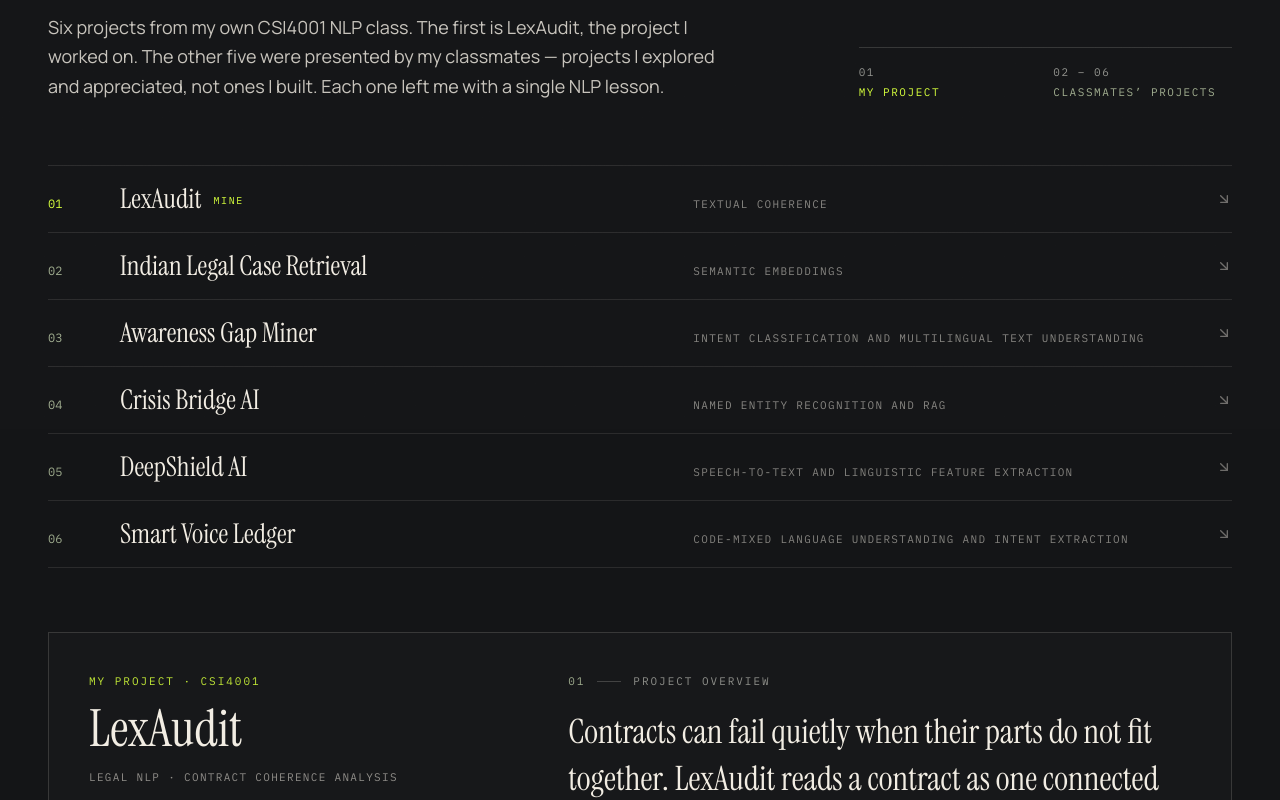
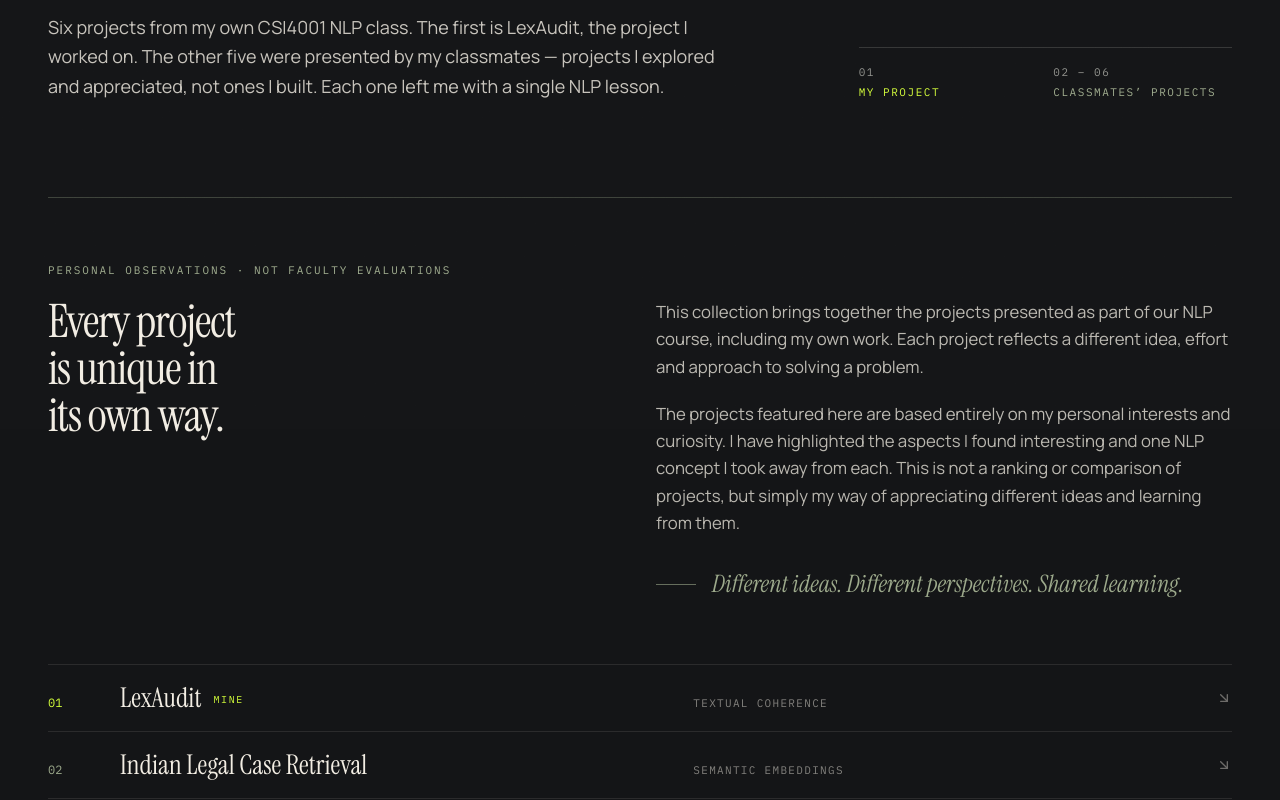
Before and after one commit to lavan-chinna19/csi4001-nlp-portfolio, a React (Vite) app: page /exhibits in a window 1280 px wide. Shown: the part 371-1171 px from the top of the page. Built offline with nearby package versions, Linux system fonts and the light colour scheme.

Commit message:
V7.2: collection opening statement

```diff
--- a/src/pages/Exhibits.tsx
+++ b/src/pages/Exhibits.tsx
@@ -6,7 +6,7 @@ import Page from '../components/Page';
 import NextChapter from '../components/NextChapter';
 import { Reveal } from '../components/Bits';
 import { PresentationGallery } from '../components/PresentationGallery';
-import { classProjects, type ClassProject } from '../content/exhibits';
+import { classProjects, collectionIntro, type ClassProject } from '../content/exhibits';
 
 const mine = classProjects.filter((p) => p.mine);
 const classmates = classProjects.filter((p) => !p.mine);
@@ -247,6 +247,34 @@ export default function Exhibits() {
           </dl>
         </div>
 
+        <section aria-labelledby="h-collection-intro" data-collection-intro className="mt-20 border-t border-sage/30 pt-12 md:mt-24 md:pt-16">
+          <Reveal>
+            <div className="grid gap-8 md:grid-cols-12">
+              <div className="md:col-span-5">
+                <p className="label text-sage">{collectionIntro.label}</p>
+                <h2
+                  id="h-collection-intro"
+                  className="mt-5 max-w-[14ch] font-serif leading-[1.02] tracking-tight text-ivory"
+                  style={{ fontSize: 'clamp(2rem, 3.6vw, 3rem)' }}
+                >
+                  {collectionIntro.title}
+                </h2>
+              </div>
+              <div className="min-w-0 space-y-5 md:col-span-6 md:col-start-7 md:pt-9">
+                {collectionIntro.paragraphs.map((t) => (
+                  <p key={t.slice(0, 24)} className="max-w-[60ch] text-[1.05rem] leading-relaxed text-ivory/75">
+                    {t}
+                  </p>
+                ))}
+                <p className="flex items-center gap-4 pt-3 font-serif text-xl italic leading-snug text-sage md:text-2xl">
+                  <span aria-hidden className="h-px w-10 shrink-0 bg-sage/60" />
+                  <span className="min-w-0">{collectionIntro.closing}</span>
+                </p>
+              </div>
+            </div>
+          </Reveal>
+        </section>
+
         <nav aria-label="Projects on this page" className="mt-16">
           <ol className="border-b border-ivory/10">
             {classProjects.map((p) => (
```
